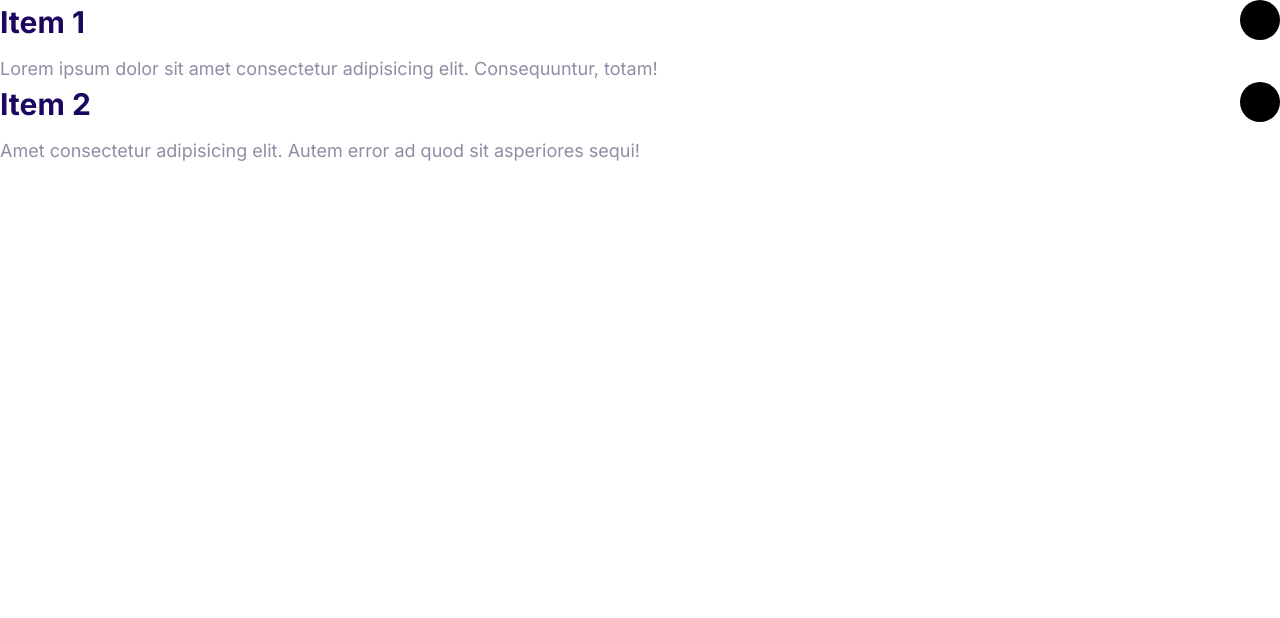
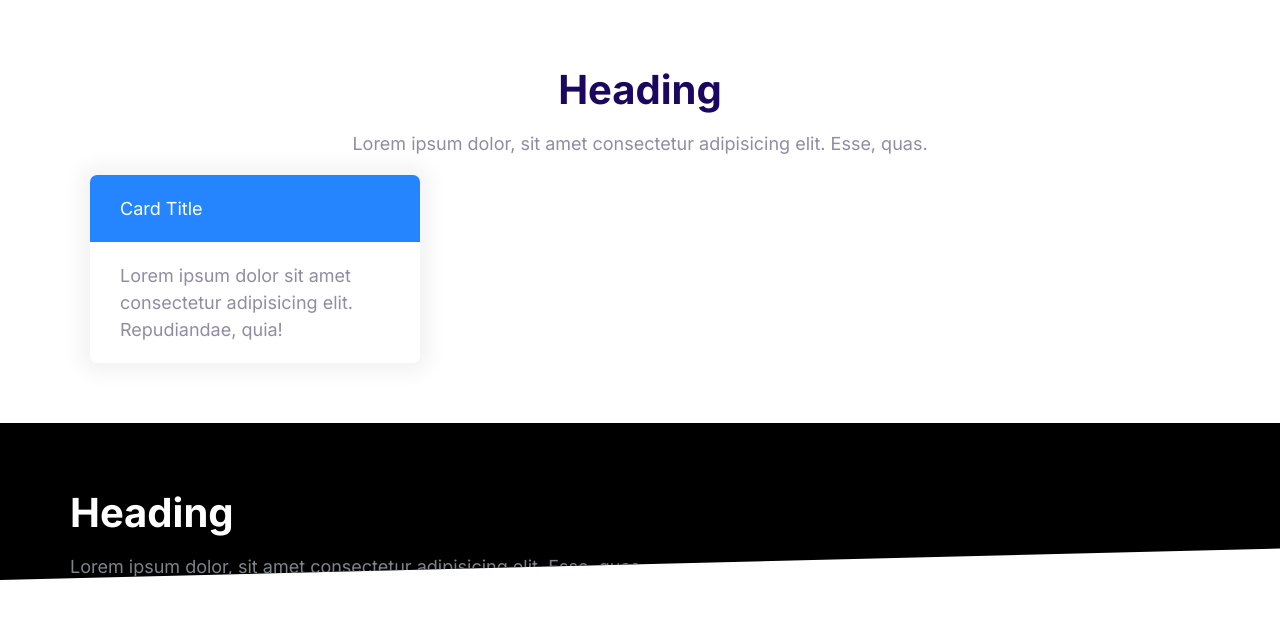
Before and after one commit to NestorS5/Moshify, a plain HTML site: page index.html in a window 1280 px wide. Drawn offline with Linux system fonts and the light colour scheme.

Commit message:
27. Blocks

```diff
--- a/css/styles.css
+++ b/css/styles.css
@@ -562,3 +562,39 @@ a {
     max-height: 100vh;
     opacity: 1;
 }
+
+/* Blocks */
+.block {
+    --padding-vertical: 6rem;
+    padding: var(--padding-vertical) 2rem;
+}
+
+.block__header {
+    text-align: center;
+}
+
+.block__heading {
+    margin-top: 0;
+}
+
+.block--dark {
+    background: #000;
+    color: #7b858b;
+}
+.block--dark .block__heading {
+    color: #fff;
+}
+
+.block--skewed-right {
+    padding-bottom: calc(var(--padding-vertical)+4rem);
+    clip-path: polygon(0% 0%, 100% 0%, 100% 100%, 0% 80%);
+}
+.block--skewed-left  {
+    padding-bottom: calc(var(--padding-vertical)+4rem);
+    clip-path: polygon(0% 0%, 100% 0%, 100% 80%, 0% 100%);
+}
+
+.container {
+    max-width: 1140px;
+    margin: 0 auto;
+}
--- a/index.html
+++ b/index.html
@@ -15,30 +15,33 @@
     <link rel="stylesheet" href="css/styles.css" />
   </head>
   <body>
-    <div class="collapsible collapsible--expanded">
-      <header class="collapsible__header">
-        <h2 class="collapsible__heading">Item 1</h2>
-        <svg class="icon collapsible__chevron">
-          <use xlink:href="images/sprite.svg#chevron"></use>
-        </svg>
+    <section class="block container">
+      <header class="block__header">
+        <h2 class="block__heading">Heading</h2>
+        <p>
+          Lorem ipsum dolor, sit amet consectetur adipisicing elit. Esse, quas.
+        </p>
       </header>
-      <div class="collapsible__content">
-        Lorem ipsum dolor sit amet consectetur adipisicing elit. Consequuntur,
-        totam!
+      <div style="width: 30%">
+        <div class="card card--primary">
+          <header class="card__header">Card Title</header>
+          <div class="card__body">
+            Lorem ipsum dolor sit amet consectetur adipisicing elit.
+            Repudiandae, quia!
+          </div>
+        </div>
       </div>
-    </div>
-    <div class="collapsible collapsible--expanded">
-      <header class="collapsible__header">
-        <h2 class="collapsible__heading">Item 2</h2>
-        <svg class="icon collapsible__chevron">
-          <use xlink:href="images/sprite.svg#chevron"></use>
-        </svg>
-      </header>
-      <div class="collapsible__content">
-        Amet consectetur adipisicing elit. Autem error ad quod sit asperiores
-        sequi!
+    </section>
+
+    <section class="block block--dark block--skewed-left">
+      <div class="container">
+        <h2 class="block__heading">Heading</h2>
+        <p>
+          Lorem ipsum dolor, sit amet consectetur adipisicing elit. Esse, quas.
+        </p>
       </div>
-    </div>
+    </section>
+
     <script src="js/main.js"></script>
   </body>
 </html>
```
Also changed, not shown: components/blocks.html (added, +22 -0 lines).
